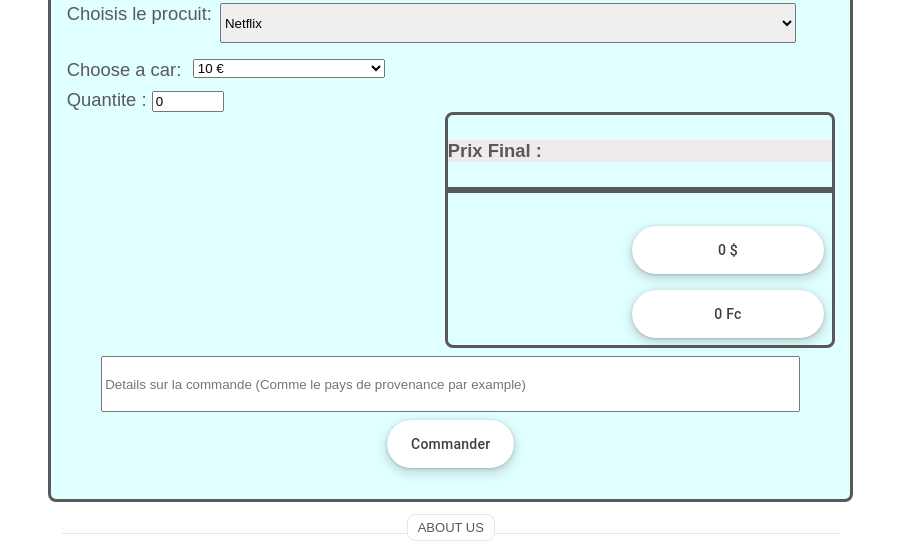
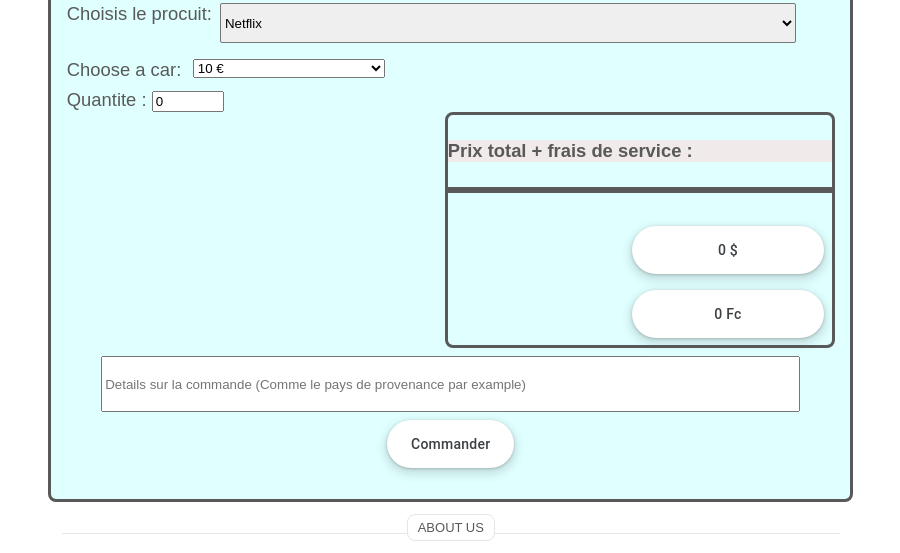
Before and after one commit to Joki004/bsb.github.io, a website: page index.html in a window 1280 px wide. Shown: the part 2502-3055 px from the top of the page, without its empty margins (202-1102 px from the left). Drawn offline with nearby package versions, Linux system fonts and the light colour scheme.

Commit message:
finalization

```diff
--- a/index.html
+++ b/index.html
@@ -401,7 +401,7 @@
 
            </div>
            <div class="facture">
-            <h4>Prix Final : </h4>
+            <h4>Prix total + frais de service : </h4>
             <h5></h5>
             <div class="button-17 pass" id="prix_f"></div>
             <div class="button-17 pass" id="prix_fc"></div>
```
